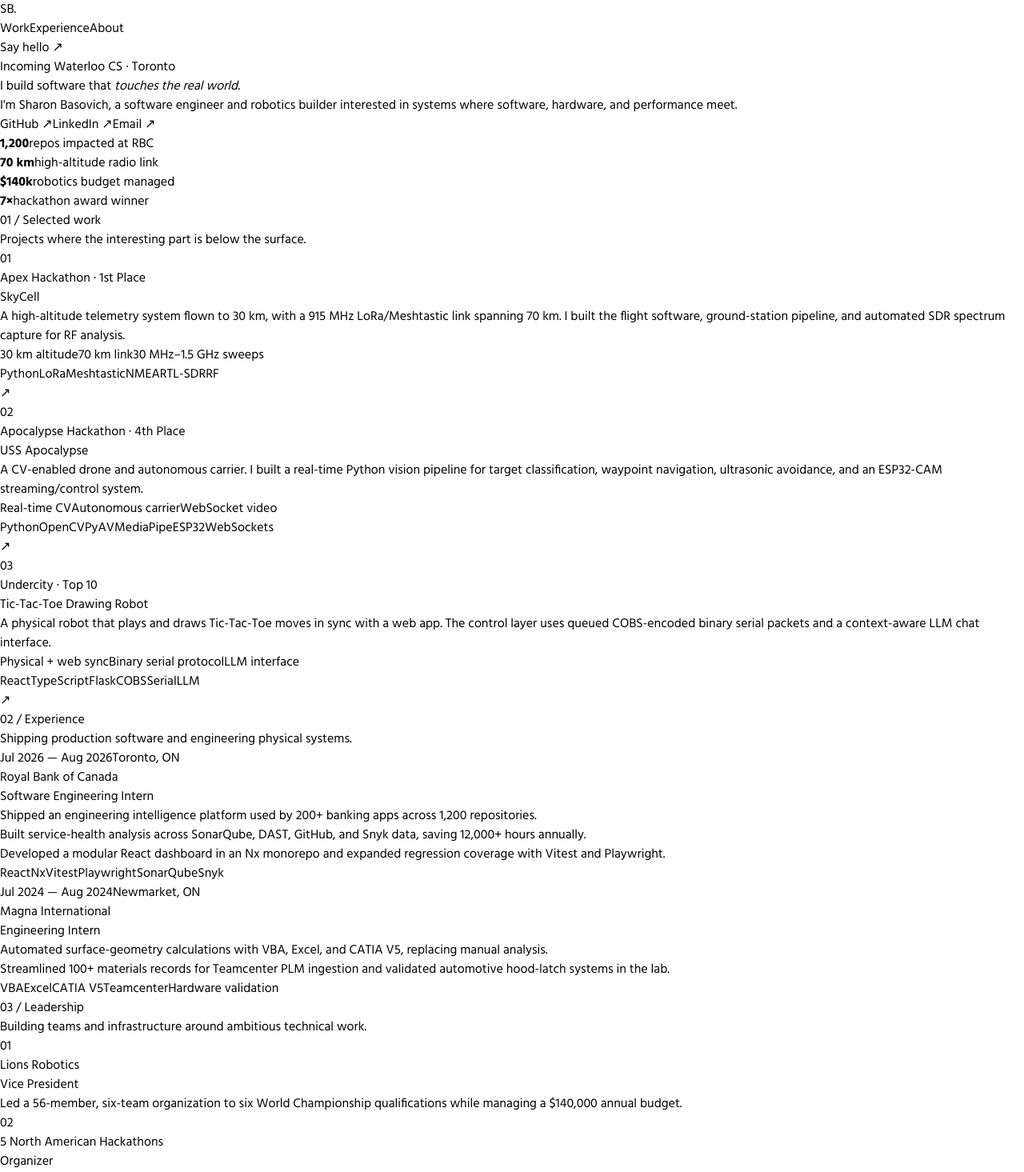
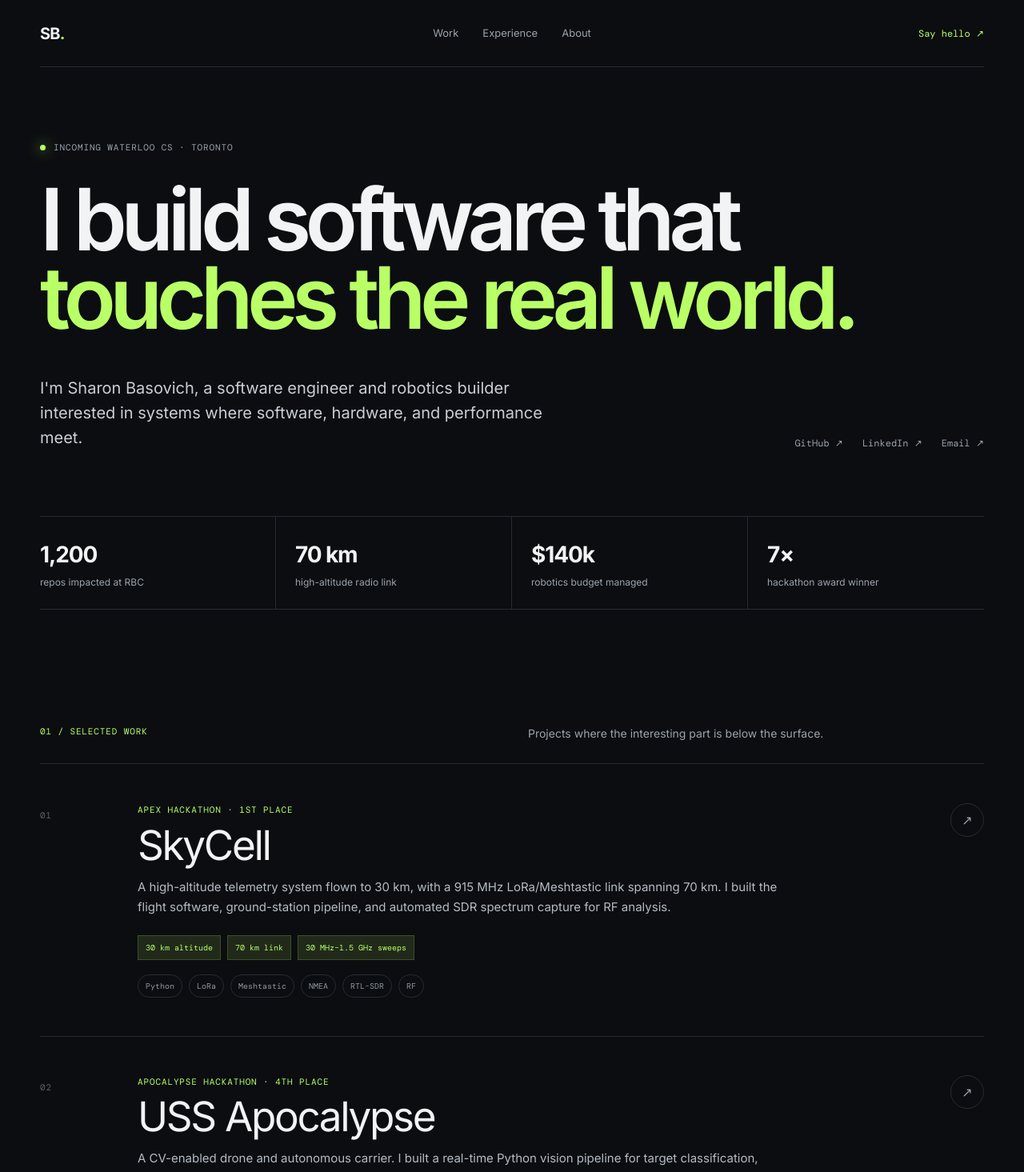
Before and after one commit to sharonbasovich/PortfolioWebsite, a Next.js app: page / in a window 1280 px wide. Shown: the top 1465 px of the page at 80% size. Built offline with nearby package versions, Linux system fonts and the light colour scheme.

Commit message:
Add new portfolio visual system

```diff
--- a/styles/globals.css
+++ b/styles/globals.css
@@ -1,86 +1,160 @@
-@import url("https://fonts.googleapis.com/css2?family=Hind:wght@400;500;700&display=swap");
+@import url("https://fonts.googleapis.com/css2?family=DM+Mono:wght@400;500&family=Inter:wght@400;500;600;700&display=swap");
 @tailwind base;
 @tailwind components;
 @tailwind utilities;
 @import "./markdown.css";
 
-* {
-  font-family: "Hind";
+:root {
+  --bg: #0b0d10;
+  --panel: #111419;
+  --panel-2: #15191f;
+  --text: #f1f3f5;
+  --muted: #9ba3ad;
+  --line: #262c34;
+  --accent: #b9ff66;
+  --accent-soft: rgba(185, 255, 102, 0.12);
 }
 
-body {
-  /* @apply dark:bg-black dark:text-white; */
+* { box-sizing: border-box; }
+html { scroll-behavior: smooth; }
+html, body { margin: 0; width: 100%; overflow-x: hidden; background: var(--bg); color: var(--text); }
+body { font-family: "Inter", sans-serif; }
+a { color: inherit; text-decoration: none; }
+::selection { background: var(--accent); color: #0b0d10; }
 
+.shell { width: min(1180px, calc(100% - 48px)); margin: 0 auto; }
+
+.nav {
+  position: relative;
+  z-index: 20;
+  display: grid;
+  grid-template-columns: 1fr auto 1fr;
+  align-items: center;
+  min-height: 84px;
+  border-bottom: 1px solid var(--line);
+}
+.brand { font-size: 20px; font-weight: 700; letter-spacing: -0.04em; }
+.brand span { color: var(--accent); }
+.navLinks { display: flex; gap: 30px; font-size: 13px; color: var(--muted); }
+.navLinks a, .navCta, .heroLinks a, .footer a { transition: color .2s ease; }
+.navLinks a:hover, .heroLinks a:hover, .footer a:hover { color: var(--accent); }
+.navCta { justify-self: end; font-family: "DM Mono", monospace; font-size: 12px; color: var(--accent); }
+
+.hero { padding: 92px 0 32px; }
+.heroKicker, .eyebrow, .aboutLabel, .sectionHead > span, .projectIndex, .jobMeta, .leadershipCard > span {
+  font-family: "DM Mono", monospace;
+  text-transform: uppercase;
+  letter-spacing: .08em;
+  font-size: 11px;
+}
+.heroKicker { display: flex; align-items: center; gap: 10px; color: var(--muted); }
+.statusDot { width: 7px; height: 7px; border-radius: 50%; background: var(--accent); box-shadow: 0 0 18px var(--accent); }
+.hero h1 {
+  max-width: 1120px;
+  margin: 32px 0 48px;
+  font-size: clamp(56px, 8.4vw, 124px);
+  line-height: .92;
+  letter-spacing: -.07em;
+  font-weight: 600;
+}
+.hero h1 em { color: var(--accent); font-style: normal; }
+.heroBottom { display: grid; grid-template-columns: 1.6fr 1fr; gap: 80px; align-items: end; }
+.heroBottom > p { max-width: 650px; margin: 0; font-size: 20px; line-height: 1.55; color: #c9ced5; }
+.heroLinks { justify-self: end; display: flex; gap: 24px; font-family: "DM Mono", monospace; font-size: 12px; color: var(--muted); }
+.heroStats { margin-top: 82px; display: grid; grid-template-columns: repeat(4, 1fr); border-top: 1px solid var(--line); border-bottom: 1px solid var(--line); }
+.heroStats > div { padding: 26px 24px 24px 0; border-right: 1px solid var(--line); }
+.heroStats > div:not(:first-child) { padding-left: 24px; }
+.heroStats > div:last-child { border-right: 0; }
+.heroStats strong { display: block; font-size: 28px; letter-spacing: -.04em; }
+.heroStats span { display: block; margin-top: 5px; font-size: 12px; color: var(--muted); }
+
+.section { padding: 112px 0 0; }
+.sectionHead { display: grid; grid-template-columns: 1fr 1fr; gap: 40px; padding-bottom: 26px; border-bottom: 1px solid var(--line); }
+.sectionHead > span { color: var(--accent); }
+.sectionHead p { margin: 0; color: var(--muted); max-width: 420px; font-size: 14px; line-height: 1.55; }
+.sectionHead.compact { display: block; }
+
+.projects { border-bottom: 1px solid var(--line); }
+.project { position: relative; display: grid; grid-template-columns: 90px 1fr 60px; gap: 32px; padding: 48px 0; border-top: 1px solid transparent; }
+.project + .project { border-top-color: var(--line); }
+.projectIndex { color: #59616b; padding-top: 7px; }
+.eyebrow { color: var(--accent); margin-bottom: 10px; }
+.project h2 { margin: 0 0 14px; font-size: clamp(32px, 4vw, 54px); letter-spacing: -.045em; line-height: 1; }
+.projectBody > p { max-width: 800px; margin: 0; color: #b4bbc4; line-height: 1.7; font-size: 15px; }
+.metricRow { display: flex; flex-wrap: wrap; gap: 8px; margin-top: 22px; }
+.metricRow span { padding: 7px 9px; background: var(--accent-soft); color: var(--accent); font-family: "DM Mono", monospace; font-size: 10px; border: 1px solid rgba(185,255,102,.18); }
+.tagRow { display: flex; flex-wrap: wrap; gap: 8px; margin-top: 18px; }
+.tagRow span { padding: 6px 9px; border: 1px solid var(--line); border-radius: 999px; color: #8e97a2; font-size: 10px; font-family: "DM Mono", monospace; }
+.projectArrow { align-self: start; justify-self: end; display: grid; place-items: center; width: 42px; height: 42px; border: 1px solid var(--line); border-radius: 50%; color: var(--muted); transition: all .2s ease; }
+.project:hover .projectArrow { background: var(--accent); color: var(--bg); border-color: var(--accent); transform: translate(2px,-2px); }
+
+.timeline { border-bottom: 1px solid var(--line); }
+.job { display: grid; grid-template-columns: 1fr 2fr; gap: 48px; padding: 48px 0; border-top: 1px solid transparent; }
+.job + .job { border-top-color: var(--line); }
+.jobMeta { display: flex; flex-direction: column; gap: 7px; color: #717a85; }
+.jobContent h3 { margin: 0; font-size: 30px; letter-spacing: -.035em; }
+.jobRole { margin-top: 5px; color: var(--accent); font-size: 13px; }
+.jobContent ul { margin: 24px 0 0; padding: 0; list-style: none; max-width: 720px; }
+.jobContent li { position: relative; padding-left: 18px; margin: 12px 0; color: #b4bbc4; font-size: 14px; line-height: 1.6; }
+.jobContent li:before { content: "↳"; position: absolute; left: 0; color: #59616b; }
+
+.leadershipGrid { display: grid; grid-template-columns: repeat(3, 1fr); border-bottom: 1px solid var(--line); }
+.leadershipCard { min-height: 300px; padding: 34px 34px 34px 0; border-right: 1px solid var(--line); }
+.leadershipCard:not(:first-child) { padding-left: 34px; }
+.leadershipCard:last-child { border-right: 0; }
+.leadershipCard > span { color: #59616b; }
+.leadershipCard h3 { margin: 56px 0 5px; font-size: 25px; letter-spacing: -.03em; }
+.leadershipCard div { color: var(--accent); font-size: 12px; }
+.leadershipCard p { color: var(--muted); line-height: 1.65; font-size: 13px; }
+
+.splitSection { display: grid; grid-template-columns: 1.15fr .85fr; gap: 80px; }
+.award { display: grid; grid-template-columns: 1fr .8fr; gap: 30px; align-items: center; padding: 20px 0; border-bottom: 1px solid var(--line); }
+.award strong { font-size: 14px; }
+.award span { justify-self: end; text-align: right; color: var(--muted); font-size: 11px; line-height: 1.4; }
+.skills { display: flex; flex-wrap: wrap; gap: 9px; margin-top: 22px; }
+.skills span { padding: 9px 11px; border: 1px solid var(--line); font-family: "DM Mono", monospace; font-size: 11px; color: #aab1ba; background: var(--panel); }
+
+.about { margin-top: 128px; padding-top: 42px; padding-bottom: 100px; border-top: 1px solid var(--line); }
+.aboutLabel { color: var(--accent); }
+.about h2 { max-width: 780px; margin: 36px 0 56px; font-size: clamp(44px, 6vw, 82px); line-height: .98; letter-spacing: -.055em; }
+.aboutGrid { display: grid; grid-template-columns: 1fr 1fr; gap: 80px; margin-left: 25%; }
+.aboutGrid p { margin: 0; color: #b4bbc4; line-height: 1.75; font-size: 15px; }
+
+.footer { display: grid; grid-template-columns: 1fr auto auto; gap: 40px; align-items: end; padding: 46px 0; border-top: 1px solid var(--line); }
+.footer > div:first-child { display: flex; flex-direction: column; gap: 8px; }
+.footer > div:first-child span { font-size: 11px; color: var(--muted); font-family: "DM Mono", monospace; text-transform: uppercase; letter-spacing: .08em; }
+.footer > div:first-child a { font-size: 20px; }
+.footerLinks { display: flex; gap: 20px; font-size: 12px; color: var(--muted); }
+.footerMark { font-size: 30px; font-weight: 700; letter-spacing: -.06em; color: var(--accent); }
+
+@media (max-width: 800px) {
+  .shell { width: min(100% - 28px, 1180px); }
+  .nav { grid-template-columns: 1fr auto; min-height: 70px; }
+  .navLinks { display: none; }
+  .hero { padding-top: 70px; }
+  .hero h1 { font-size: clamp(52px, 15vw, 82px); margin-bottom: 36px; }
+  .heroBottom, .sectionHead, .job, .splitSection, .aboutGrid { grid-template-columns: 1fr; gap: 24px; }
+  .heroLinks { justify-self: start; flex-wrap: wrap; }
+  .heroStats { grid-template-columns: 1fr 1fr; margin-top: 56px; }
+  .heroStats > div:nth-child(2) { border-right: 0; }
+  .heroStats > div:nth-child(n+3) { border-top: 1px solid var(--line); }
+  .heroStats > div:nth-child(3) { padding-left: 0; }
+  .section { padding-top: 82px; }
+  .project { grid-template-columns: 42px 1fr; gap: 10px; }
+  .projectArrow { display: none; }
+  .leadershipGrid { grid-template-columns: 1fr; }
+  .leadershipCard, .leadershipCard:not(:first-child) { min-height: auto; padding: 30px 0; border-right: 0; border-bottom: 1px solid var(--line); }
+  .leadershipCard:last-child { border-bottom: 0; }
+  .leadershipCard h3 { margin-top: 30px; }
+  .award { grid-template-columns: 1fr; gap: 6px; }
+  .award span { justify-self: start; text-align: left; }
+  .about { margin-top: 96px; }
+  .aboutGrid { margin-left: 0; }
+  .footer { grid-template-columns: 1fr; align-items: start; }
+  .footerMark { display: none; }
 }
 
-@layer base {
-  html, body {
-    @apply overflow-x-hidden;
-    /* overflow-x: "hidden"; */
-    width: 100vw; /* Prevent accidental overflows */
-  }
+@media (prefers-reduced-motion: reduce) {
+  html { scroll-behavior: auto; }
+  * { transition: none !important; }
 }
-
-.gradient-circle {
-  position: absolute;
-  pointer-events: none;
-  z-index: 100;
-  top: -30px;
-  height: 40px;
-  width: 100vw;
-  opacity: 0.5;
-  filter: blur(40px);
-  background: radial-gradient(
-    circle,
-    rgba(248, 107, 223, 1) 0%,
-    rgba(107, 107, 248, 0.8) 100%
-  );
-}
-.gradient-circle-bottom {
-  position: absolute;
-  pointer-events: none;
-  z-index: 100;
-  bottom: -20px;
-  height: 30px;
-  width: 100vw;
-  opacity: 0.5;
-  filter: blur(40px);
-  background: radial-gradient(
-    circle,
-    rgba(248, 107, 223, 1) 0%,
-    rgba(107, 107, 248, 0.8) 100%
-  );
-}
-
-.gradient-shadow:hover::before {
-  content: "";
-  z-index: -1;
-  position: absolute;
-  top: 0;
-  right: 0;
-  bottom: 0;
-  left: 0;
-  background: linear-gradient(-45deg, #45caff 0%, #ff1b6b 100%);
-  transform: translate3d(0px, 20px, 0) scale(0.95);
-  filter: blur(20px);
-  opacity: var(0.7);
-  transition: opacity 0.3s;
-  border-radius: inherit;
-}
-
-/*
-* Prevents issues when the parent creates a
-* stacking context. (For example, using the transform
-* property )
-*/
-.gradient-shadow:hover::after {
-  content: "";
-  z-index: -1;
-  position: absolute;
-  top: 0;
-  right: 0;
-  bottom: 0;
-  left: 0;
-  background: inherit;
-  border-radius: inherit;
-}
```
